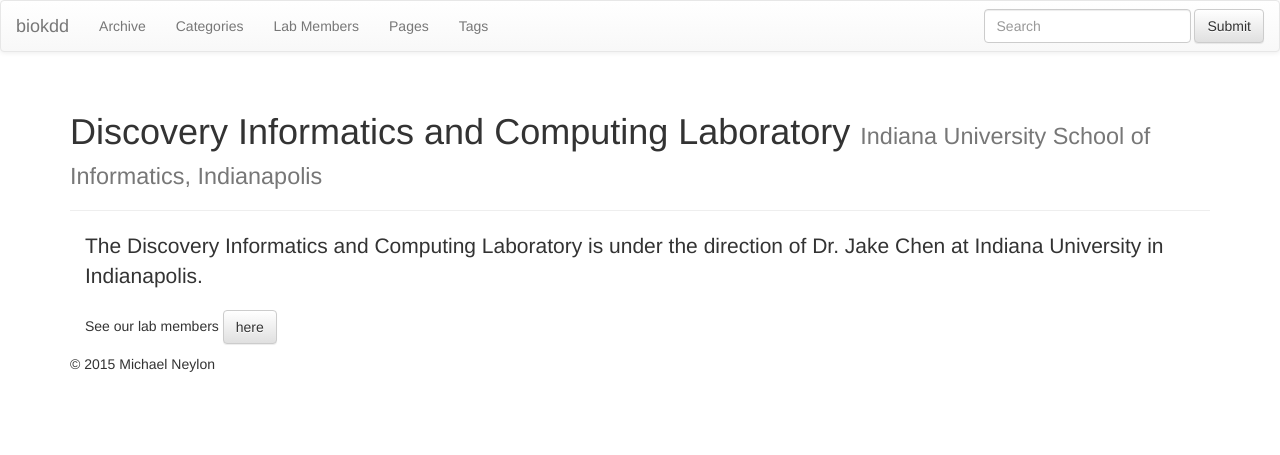
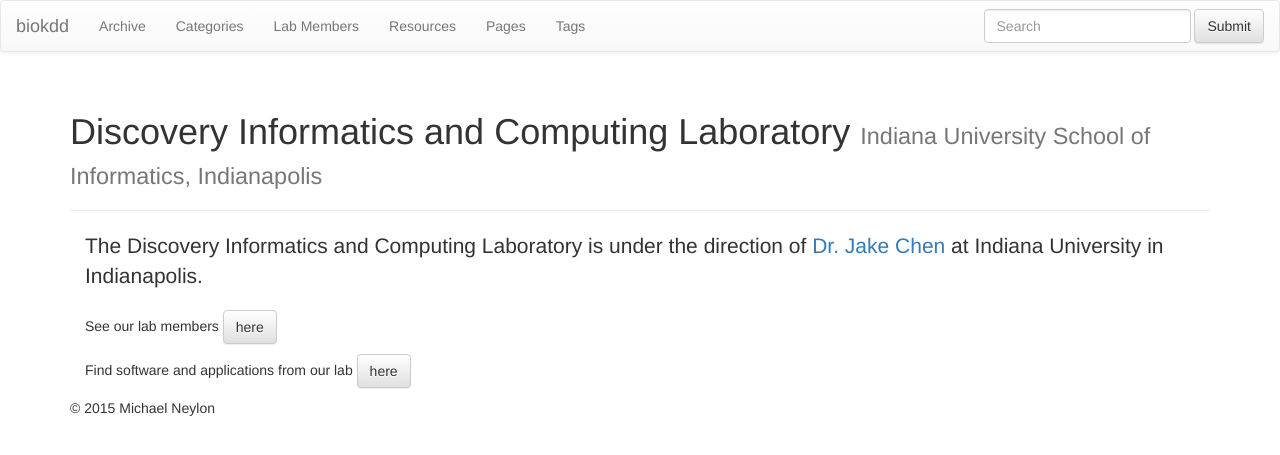
Before and after one commit to biokdd/biokdd.github.io, a Jekyll site: the page built from index.md, in a window 1280 px wide. Shown: the top 455 px of the page. Built offline with Jekyll 4.4.1, drawn with Linux system fonts in a browser that asks for light colours; nearby versions of some CDN libraries; library files that are not in the unit come from our copies.

Commit message:
added resources page

```diff
--- a/index.md
+++ b/index.md
@@ -8,9 +8,12 @@
 <div class="container">
 
     <div>
-      <p class="lead">The Discovery Informatics and Computing Laboratory is under the direction of Dr. Jake Chen at Indiana University in Indianapolis.</p>
+      <p class="lead">The Discovery Informatics and Computing Laboratory is under the direction of <a href="https://soic.iupui.edu/people/jake-chen/">Dr. Jake Chen</a> at Indiana University in Indianapolis.</p>
       <p>
         See our lab members <a href="{{ BASE_PATH }}/members" target="_blank"><button type="button" class="btn btn-default">here</button></a>
+      </p>
+      <p>
+        Find software and applications from our lab <a href="{{ BASE_PATH }}/resources" target="_blank"><button type="button" class="btn btn-default">here</button></a>
       </p>
     </div>
 
```
Also changed, not shown: members/index.html (+7 -0 lines), resources/index.html (added, +35 -0 lines), assets/images/members/ibrahim.jpg (added).
